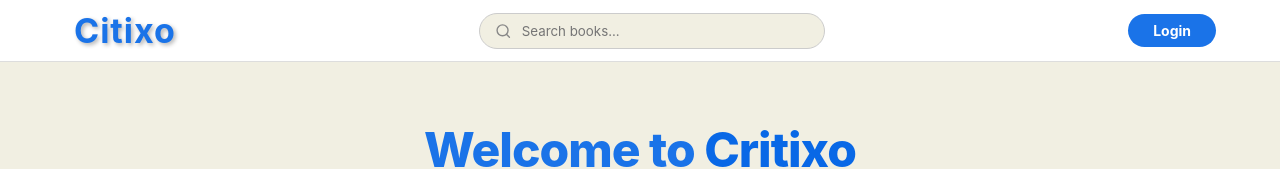
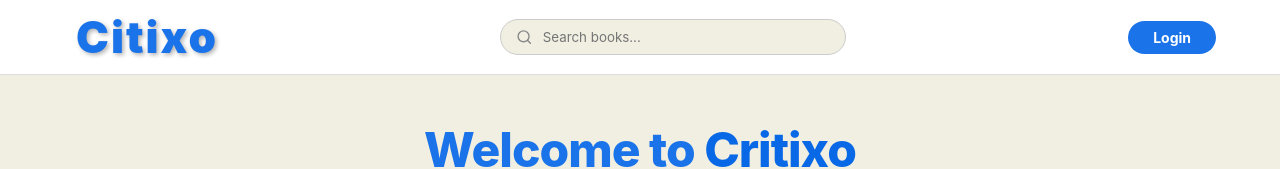
Before and after one commit to mtalhakhansialvi786-collab/Critixo, a React (Vite) app in the folder frontend/: page / in a window 1280 px wide. Shown: the top 169 px of the page. Built offline with nearby package versions, Linux system fonts and the light colour scheme; no server answers.

Commit message:
Update Navbar.jsx

```diff
--- a/frontend/src/components/Navbar.jsx
+++ b/frontend/src/components/Navbar.jsx
@@ -81,11 +81,11 @@ const styles = {
     objectFit: 'contain'
   },
   logoText: {
-    marginLeft: '10px',
-    fontSize: '34px',
-    fontWeight: 'bold',
+    marginLeft: '12px',
+    fontSize: '44px',
+    fontWeight: '900',
     color: '#1A73E8',
-    letterSpacing: '1px',
+    letterSpacing: '2px',
 
     textShadow: '2px 2px 4px rgba(0, 0, 0, 0.3)'
 },
```
